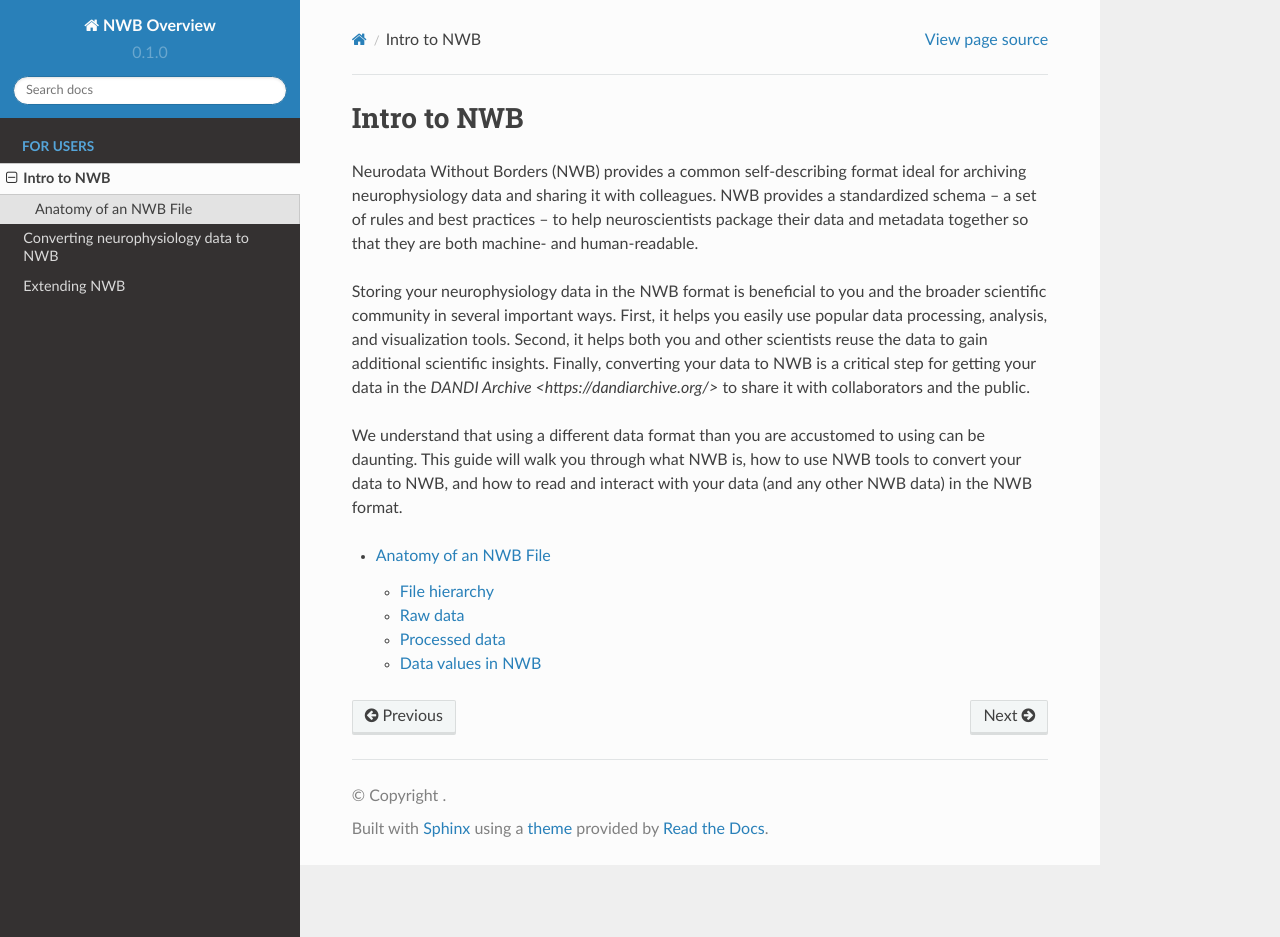
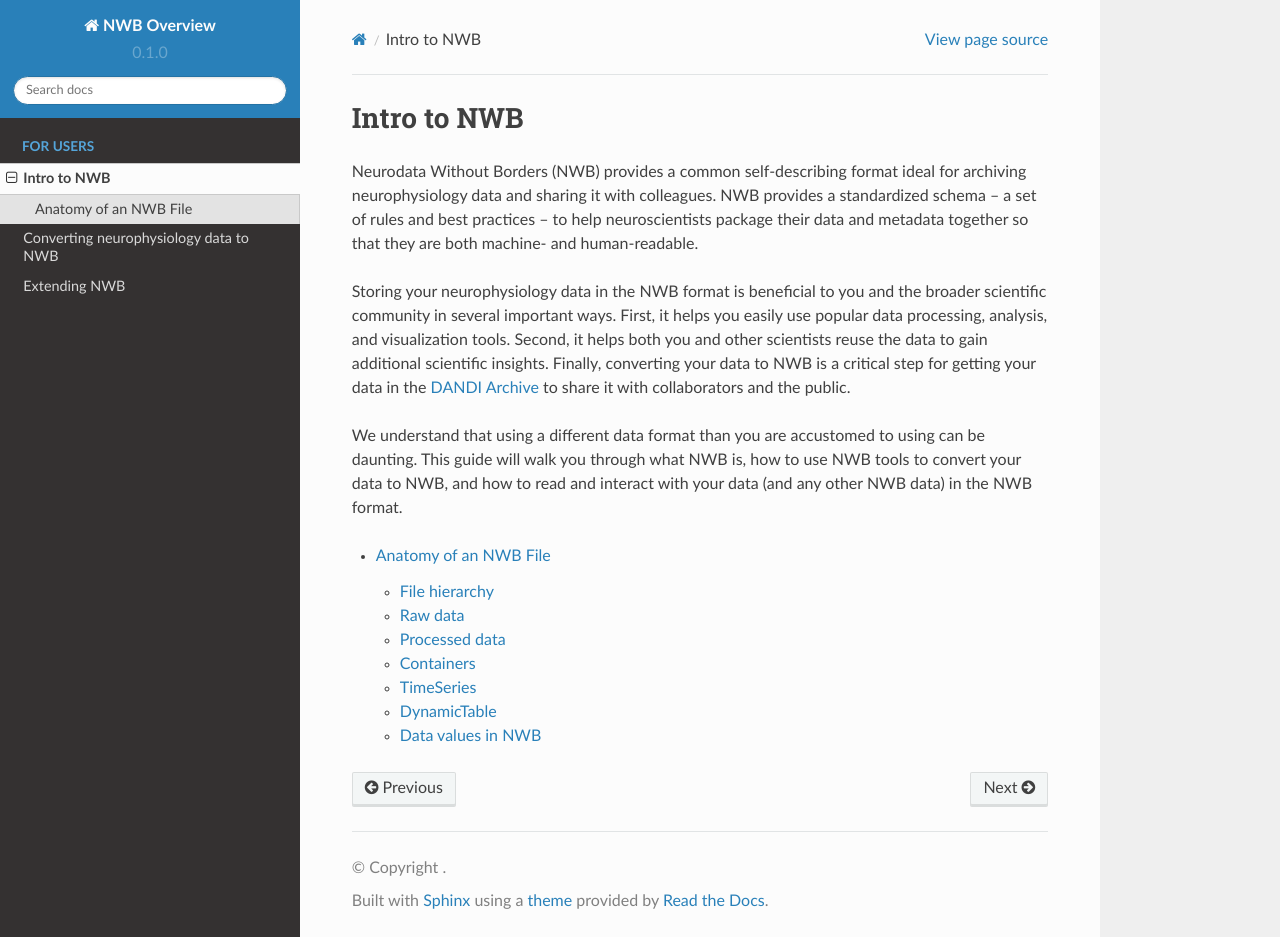
Before and after one commit to NeurodataWithoutBorders/nwb-overview, a Sphinx documentation site: the page built from docs/source/intro_to_nwb/intro_to_nwb.rst, in a window 1280 px wide and 937 px high. Built offline with Sphinx 7.4.7 and the Read the Docs theme 2.0.0, drawn with Linux system fonts in a browser that asks for light colours; pages that are not in the unit, such as notebooks, are missing from menus.

Commit message:
Fix formatting

```diff
--- a/docs/source/intro_to_nwb/file_structure.rst
+++ b/docs/source/intro_to_nwb/file_structure.rst
@@ -20,6 +20,7 @@ File hierarchy
 --------------
 
 An NWB file consists of four basic types:
+
 - groups, which are like folders or directories in a filesystem and can contain any of the basic types
 - datasets, which are N-dimensional arrays
 - attributes, which are small metadata values attached to a group or dataset, like folder/file properties in a
@@ -64,10 +65,13 @@ within it.
       - "behavior"
 
 Containers
+------------------
 
 TimeSeries
+------------------
 
 DynamicTable
+------------------
 
 Data values in NWB
 ------------------
--- a/docs/source/intro_to_nwb/intro_to_nwb.rst
+++ b/docs/source/intro_to_nwb/intro_to_nwb.rst
@@ -14,7 +14,7 @@ visualization tools.
 Second, it helps both you and other scientists reuse the data to gain additional
 scientific insights.
 Finally, converting your data to NWB is a critical step for getting your
-data in the `DANDI Archive <https://dandiarchive.org/>` to
+data in the `DANDI Archive <https://dandiarchive.org/>`_ to
 share it with collaborators and the public.
 
 We understand that using a different data format than you are accustomed to
```
